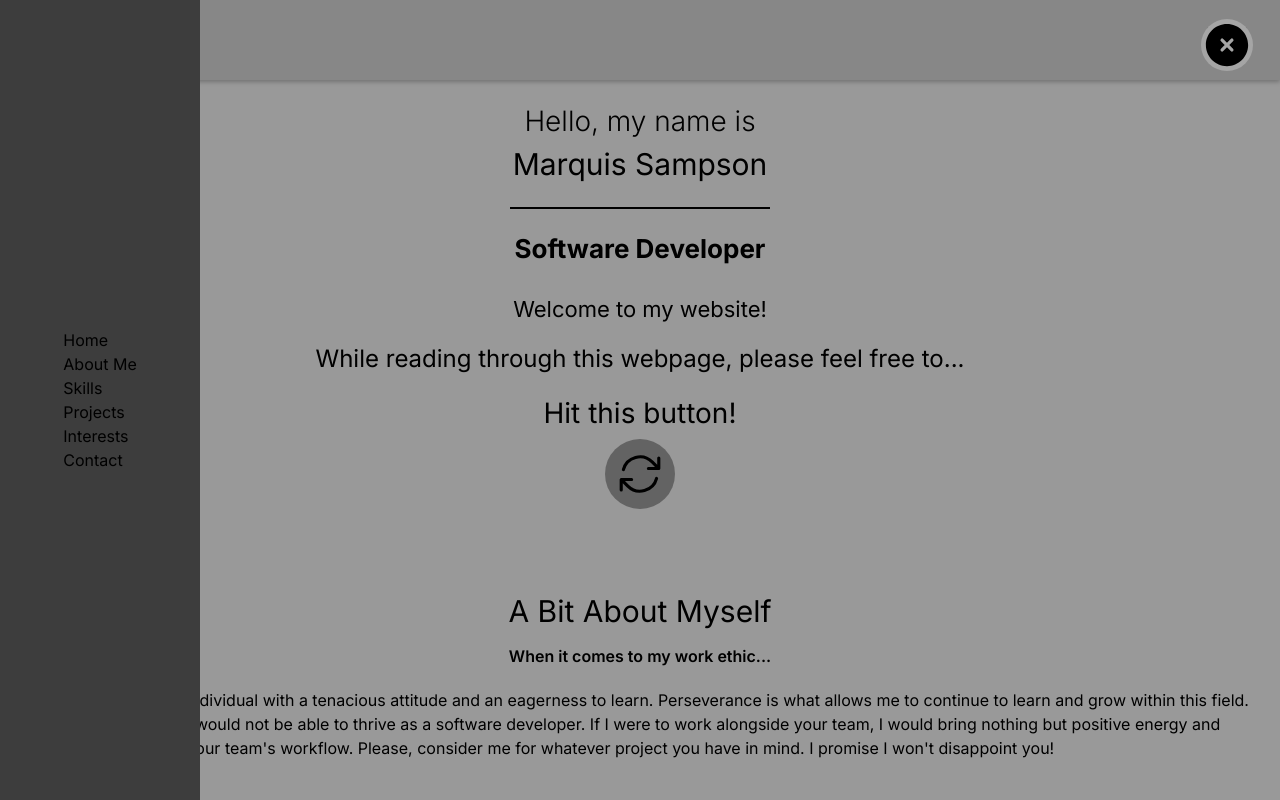
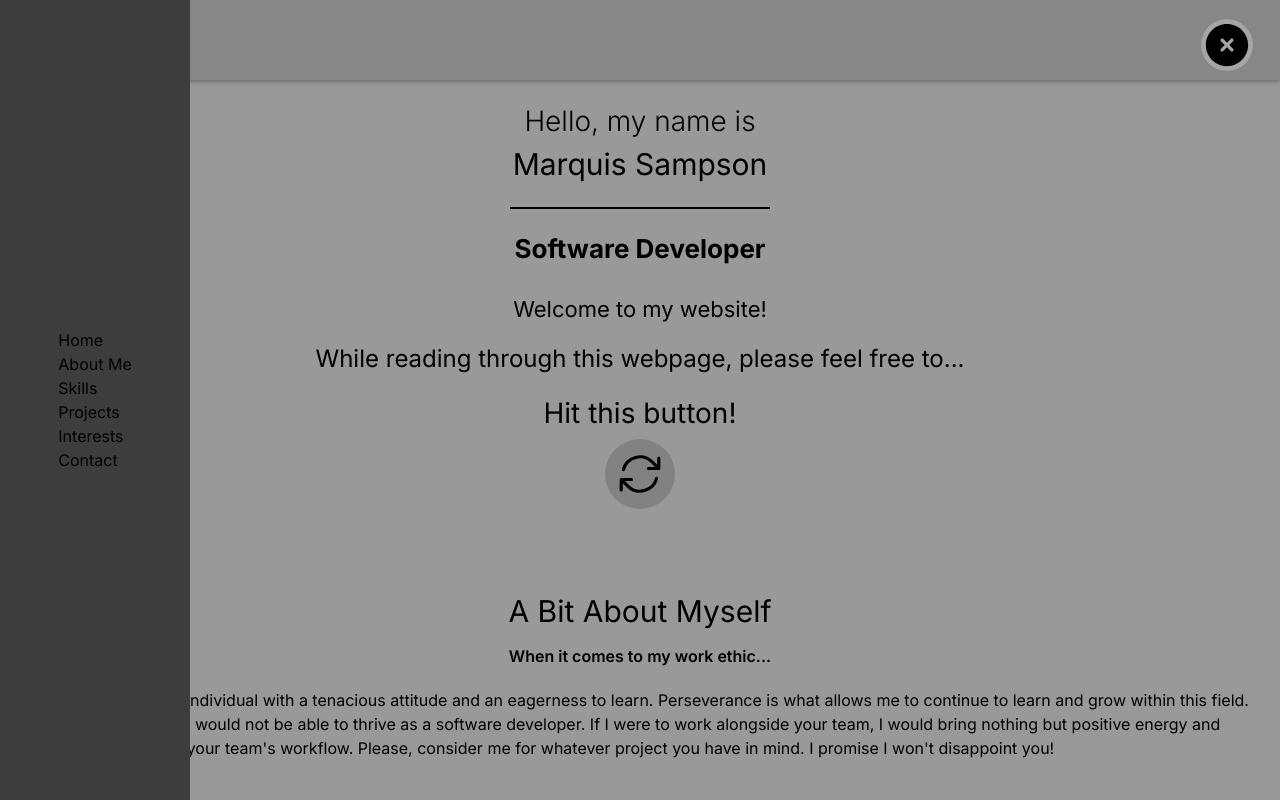
Before and after one commit to Marquis4484/msampson-resume, a Next.js app: page / in a window 1280 px wide. Shown: the top 800 px of the page. Built offline with nearby package versions, Linux system fonts and the light colour scheme.

Commit message:
Sidebar updated

```diff
--- a/src/components/Home.tsx
+++ b/src/components/Home.tsx
@@ -15,7 +15,7 @@ export default function Home() {
             While reading through this webpage, please feel free to...
          </p>
          <p className="text-[28px] py-[5px] px-[30px]">Hit this button!</p>
-         <button className="bg-[#A5A5A5] rounded-full h-[70px] w-[70px] ">
+         <button className="bg-[#D9D9D9] rounded-full h-[70px] w-[70px]">
             <ArrowPathIcon className="h-[50px] w-[50px] inline-flex" />
          </button>
       </div>
--- a/src/components/Sidebar.tsx
+++ b/src/components/Sidebar.tsx
@@ -11,7 +11,7 @@ interface ChildProps {
 export default function Sidebar({ isOpen, setIsOpen }: ChildProps) {
    return (
       <>
-         <div className="w-[200px] h-screen bg-[#3d3d3d] fixed flex items-center justify-center z-[2]">
+         <div className="w-[190px] h-screen bg-[#3d3d3d] fixed flex items-center justify-center z-[2]">
             <ul>
                <li>
                   <a href="#Intro">Home</a>
```
